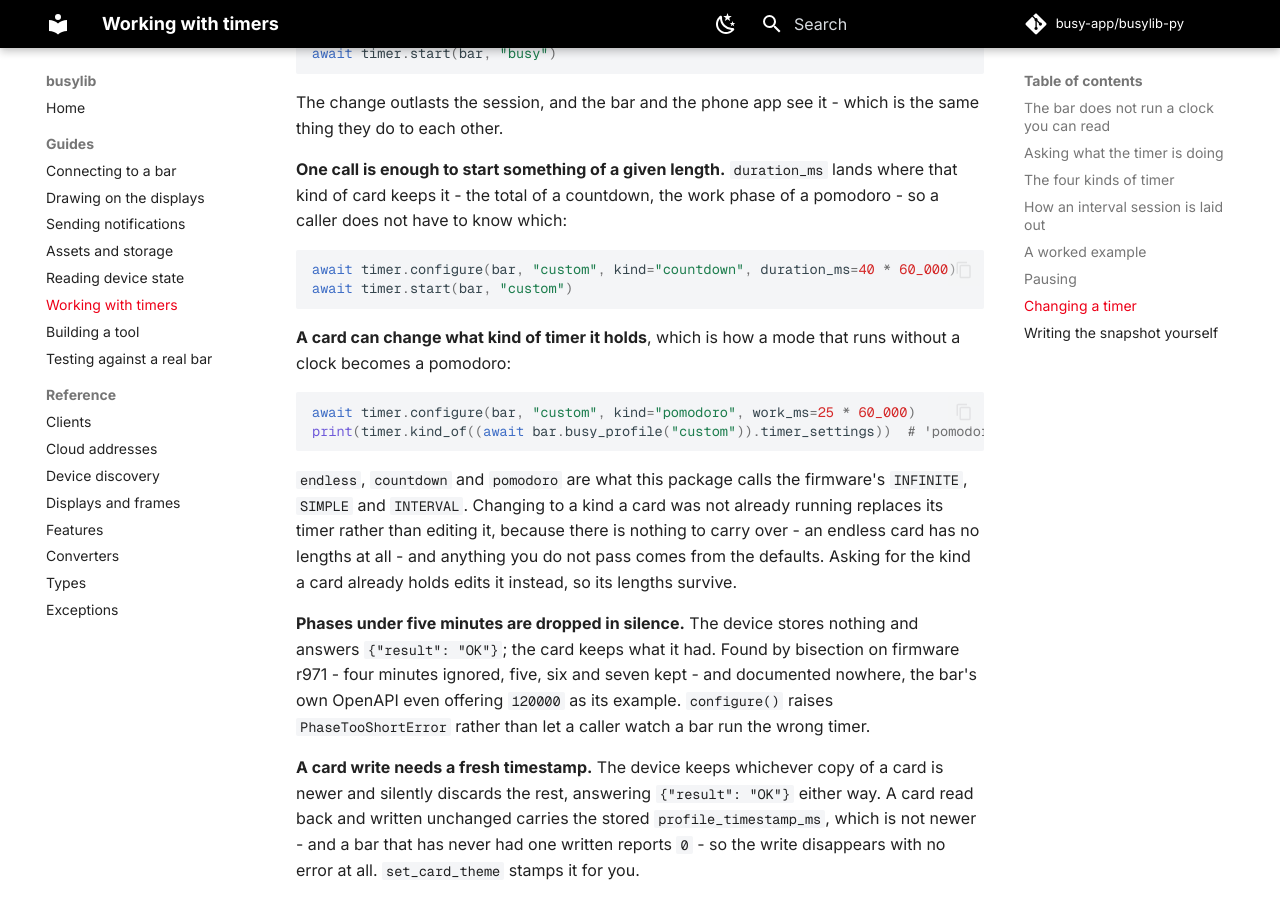
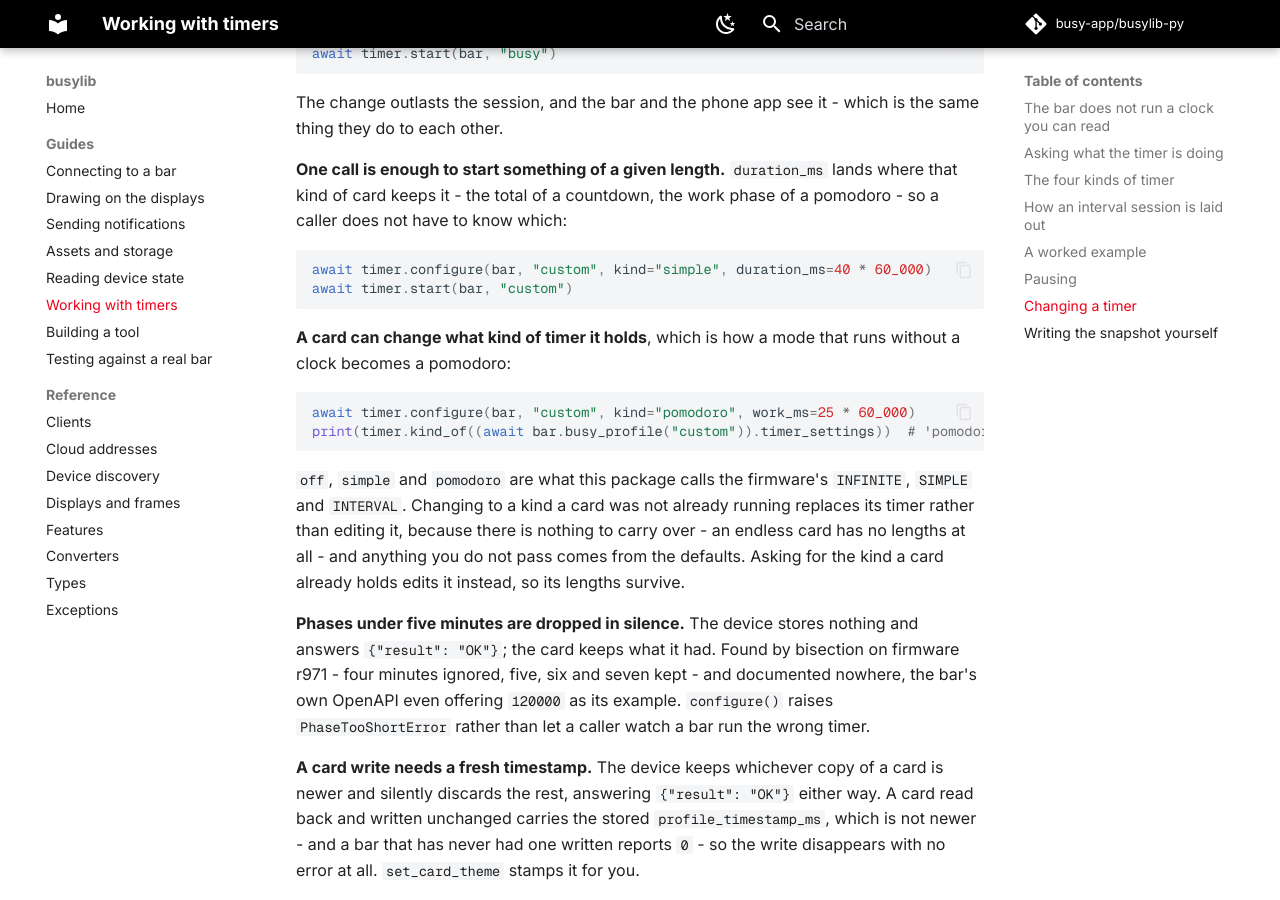
Before and after one commit to busy-app/busylib-py, an MkDocs documentation site: the page built from docs/guides/timers.md, in a window 1280 px wide and 900 px high, scrolled down 4305 px. Built offline with MkDocs 1.6.1 and Material for MkDocs 9.7.7, drawn with Linux system fonts in a browser that asks for light colours; comment, search, counter and statistics services are not loaded.

Commit message:
Call a timer what the app calls it
off, simple and pomodoro are the words a person reads in the BUSY app, so
they are the words this package uses for the firmware's INFINITE, SIMPLE
and INTERVAL. Anyone holding a bar in one hand and a screen in the other
should be told the same thing by both.

````diff
--- a/docs/guides/timers.md
+++ b/docs/guides/timers.md
@@ -200,7 +200,7 @@ lands where that kind of card keeps it - the total of a countdown, the work
 phase of a pomodoro - so a caller does not have to know which:
 
 ```python
-await timer.configure(bar, "custom", kind="countdown", duration_ms=40 * 60_000)
+await timer.configure(bar, "custom", kind="simple", duration_ms=40 * 60_000)
 await timer.start(bar, "custom")
 ```
 
@@ -212,7 +212,7 @@ await timer.configure(bar, "custom", kind="pomodoro", work_ms=25 * 60_000)
 print(timer.kind_of((await bar.busy_profile("custom")).timer_settings))  # 'pomodoro'
 ```
 
-`endless`, `countdown` and `pomodoro` are what this package calls the
+`off`, `simple` and `pomodoro` are what this package calls the
 firmware's `INFINITE`, `SIMPLE` and `INTERVAL`. Changing to a kind a card
 was not already running replaces its timer rather than editing it, because
 there is nothing to carry over - an endless card has no lengths at all -
````
Also changed, not shown: 2 other files.
